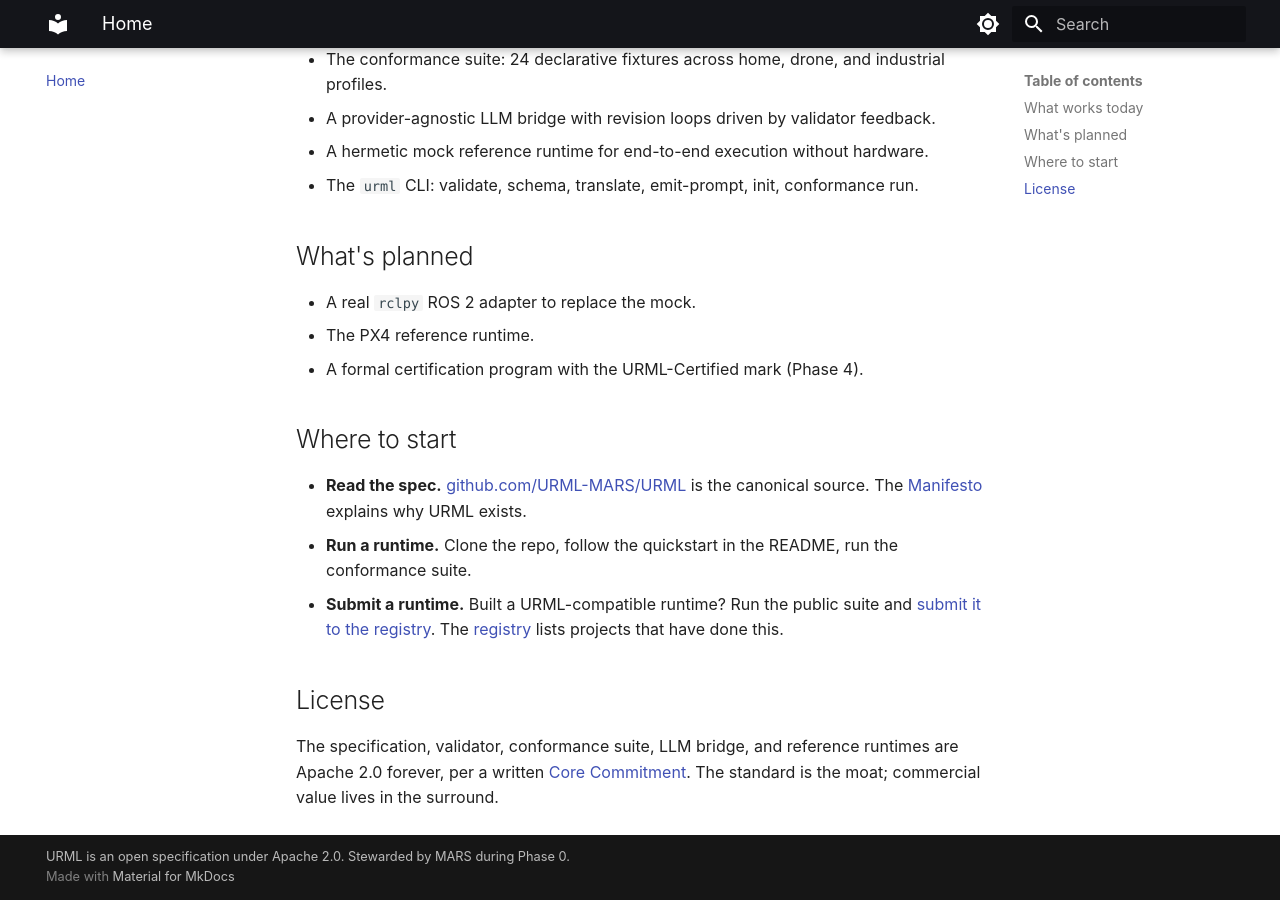
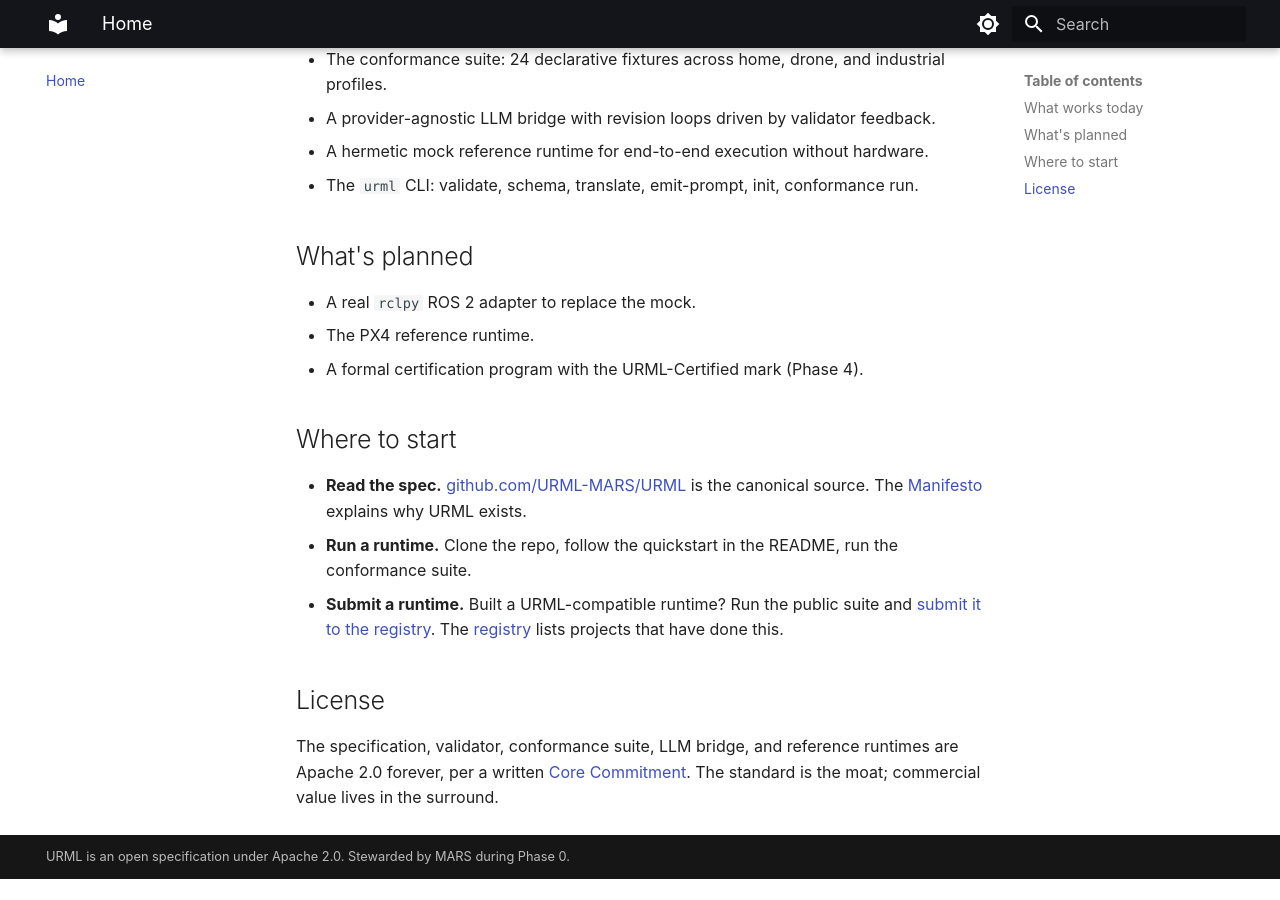
Before and after one commit to URML-MARS/urml-website, an MkDocs documentation site: the page built from docs/index.md, in a window 1280 px wide and 900 px high, scrolled down 671 px. Built offline with MkDocs 1.6.1 and Material for MkDocs 9.7.7, drawn with Linux system fonts in a browser that asks for light colours; after the commit the page ends 1550 px from its top, so only the background shows below that.

Commit message:
Remove "Made with Material for MkDocs" footer notice
The standard's official site should not carry a third-party tooling
credit. Uses Material's supported extra.generator:false flag, no theme
override. The two strategic footer lines (Apache 2.0 commitment, MARS
Phase 0 stewardship) are unaffected.

Signed-off-by: Ido Yahalomi <ido@jacob-ai.com>

```diff
--- a/mkdocs.yml
+++ b/mkdocs.yml
@@ -42,6 +42,12 @@
     - content.code.copy
     - toc.follow
 
+extra:
+  # Remove the "Made with Material for MkDocs" generator notice from the
+  # footer. The standard's official site should not carry a third-party
+  # tooling credit. Supported flag, no theme override needed.
+  generator: false
+
 plugins:
   - search
 
```
